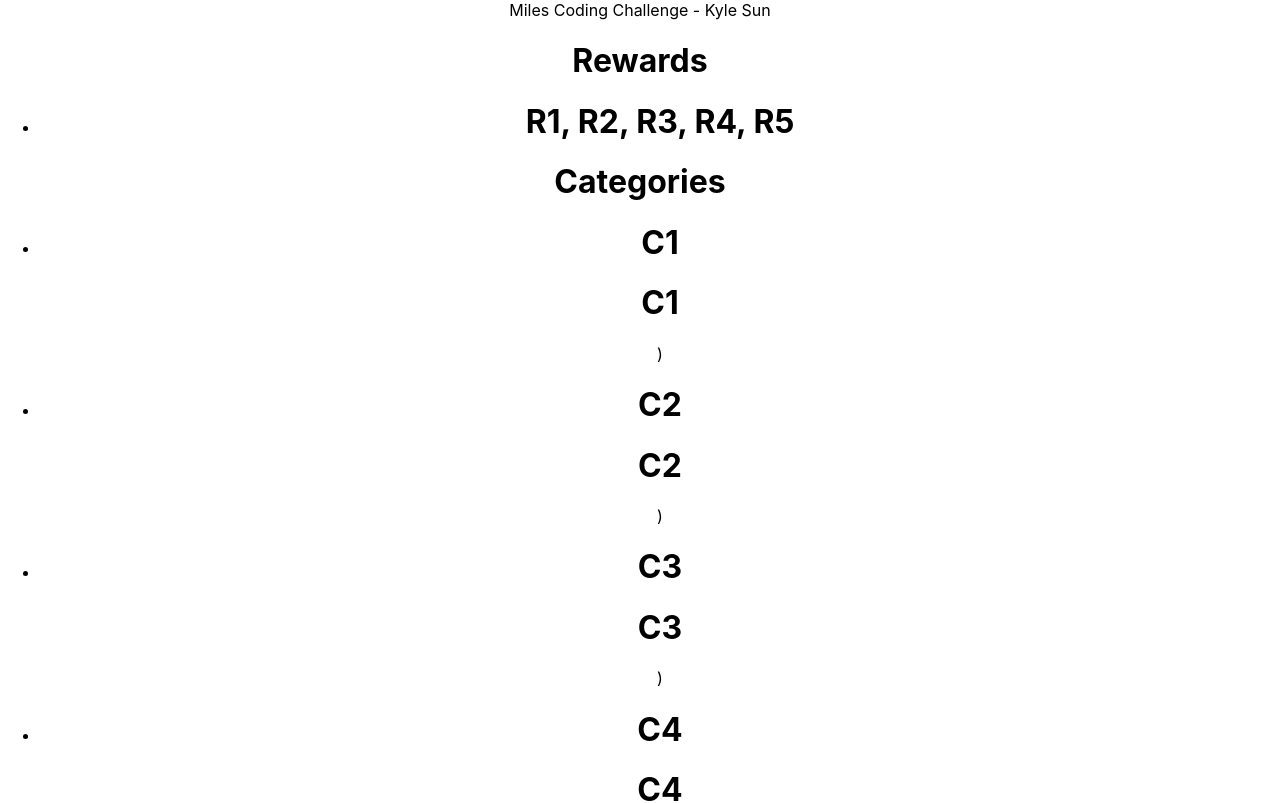
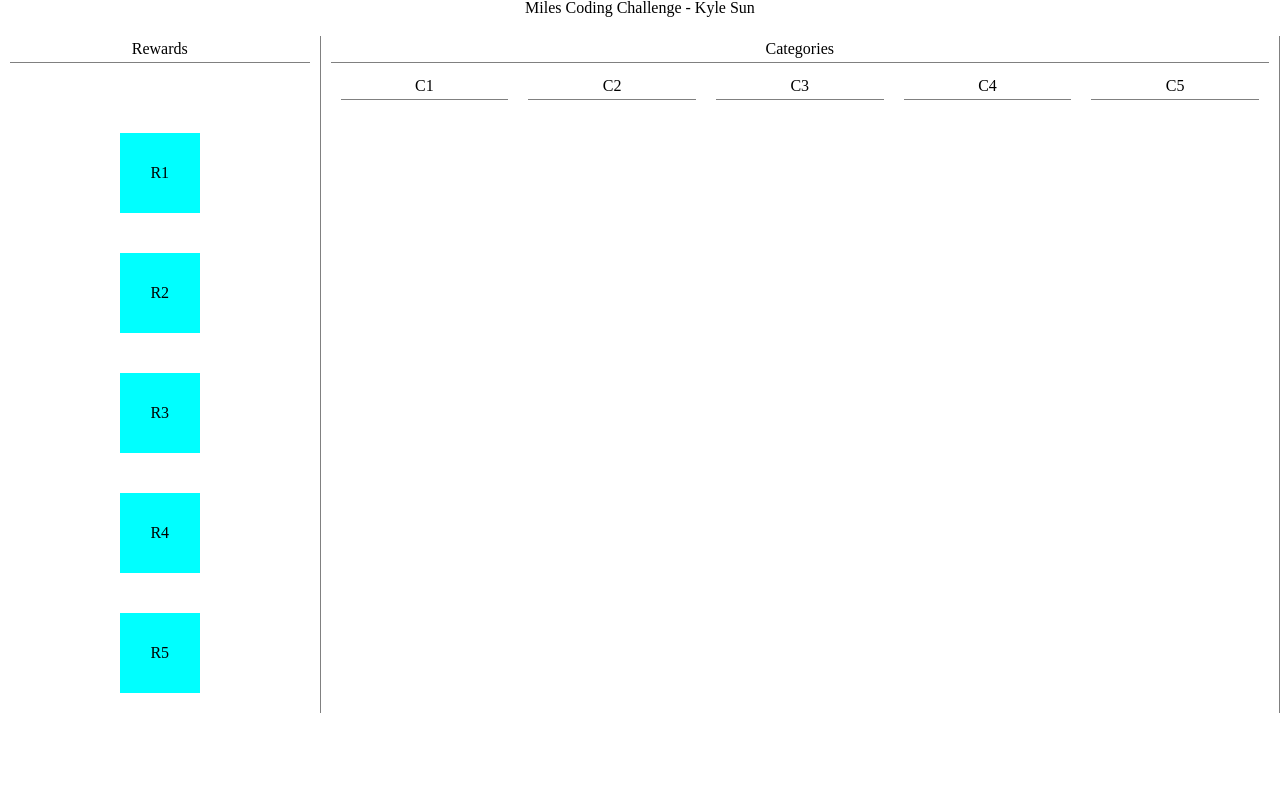
Before and after one commit to xkylesun/miles_challenge, a React (Create React App) app in the folder frontend/: page / in a window 1280 px wide. Shown: the top 803 px of the page. Built offline with nearby package versions, Linux system fonts and the light colour scheme.

Commit message:
basic functionality

```diff
--- a/frontend/src/App.css
+++ b/frontend/src/App.css
@@ -36,3 +36,123 @@
     transform: rotate(360deg);
   }
 }
+
+/* http://meyerweb.com/eric/tools/css/reset/
+   v2.0 | 20110126
+   License: none (public domain)
+*/
+
+html, body, div, span, applet, object, iframe,
+h1, h2, h3, h4, h5, h6, p, blockquote, pre,
+a, abbr, acronym, address, big, cite, code,
+del, dfn, em, img, ins, kbd, q, s, samp,
+small, strike, strong, sub, sup, tt, var,
+b, u, i, center,
+dl, dt, dd, ol, ul, li,
+fieldset, form, label, legend,
+table, caption, tbody, tfoot, thead, tr, th, td,
+article, aside, canvas, details, embed,
+figure, figcaption, footer, header, hgroup,
+menu, nav, output, ruby, section, summary,
+time, mark, audio, video {
+	margin: 0;
+	padding: 0;
+	border: 0;
+	font-size: 100%;
+	font: inherit;
+	vertical-align: baseline;
+}
+/* HTML5 display-role reset for older browsers */
+article, aside, details, figcaption, figure,
+footer, header, hgroup, menu, nav, section {
+	display: block;
+}
+body {
+	line-height: 1;
+}
+ol, ul {
+	list-style: none;
+}
+blockquote, q {
+	quotes: none;
+}
+blockquote:before, blockquote:after,
+q:before, q:after {
+	content: '';
+	content: none;
+}
+
+/* css start here */
+
+table {
+	border-collapse: collapse;
+	border-spacing: 0;
+}
+
+.table {
+  margin-top: 20px;
+  display: flex;
+}
+
+.reward_col {
+  width: 25%;
+  border-right: 1px solid gray;
+}
+
+.category_col {
+  width: 75%;
+  border-right: 1px solid gray;
+}
+
+.reward_list {
+  display: flex;
+  flex-direction: column;
+  align-items: center;
+  margin-top: 50px;
+  min-width: 120px;
+}
+
+.reward_item {
+  height: 80px;
+  width: 80px;
+  background-color: aqua;
+  margin: 20px;
+  display: flex;
+  justify-content: center;
+  align-items: center;
+}
+
+.category_list {
+  display: flex;
+  margin: 10px;
+  height: 100%;
+}
+
+.category_item {
+  display: inline-block;
+  width: 100%;
+}
+
+.category_body {
+  height: 100%;
+}
+
+.category_rewards {
+  height: 100%;
+}
+
+.tbl_title {
+  padding: 5px 10px;
+  margin: 0 10px;
+  border-bottom: 1px solid gray;
+}
+
+.reward_in_cat {
+  position: relative;
+}
+
+.reward_button {
+  position: absolute;
+  top: 0;
+  right: 0;
+}
--- a/frontend/src/components/category.jsx
+++ b/frontend/src/components/category.jsx
@@ -4,39 +4,22 @@
 class Category extends React.Component {
     constructor(props) {
         super(props)
-        this.state = {
-            rewards: this.props.rewards || []
-        }
-        this.remove = this.remove.bind(this);
-        this.add = this.add.bind(this);
-    }
-
-    add(rewardName) {
-        let rew = {
-            name: rewardName,
-            category: this.props.name
-        }
-        let tmp = this.state.rewards.slice();
-        tmp.push(rew);
-        this.setState({state: tmp});
-    }
-
-    remove(rewardName){
-        let tmp = this.state.rewards.slice();
-        tmp = tmp.filter(rew => rew.name !== rewardName)
-        this.setState({rewards: tmp});
     }
 
     render() {
         return (
-            <div>
-                <h1>{this.props.name}</h1>
-                <ul>
+            <div className="category_body" id="category_body">
+                <h1 className="tbl_title">{this.props.name}</h1>
+                <ul
+                    className="category_rewards"
+                    id={this.props.name}>
                     {
-                        this.state.rewards.map(rew => (
+                        this.props.rewards.map(rew => (
                             <Reward
-                                name={rew.name}
-                                remove={this.remove}
+                                key={rew}
+                                name={rew}
+                                category={this.props.name}
+                                remove={this.props.removeReward}
                             />
                             )
                         )
--- a/frontend/src/components/reward.jsx
+++ b/frontend/src/components/reward.jsx
@@ -3,15 +3,14 @@
 class Reward extends React.Component {
     constructor(props) {
         super(props)
-        this.state = {
-            category: this.props.category
-        };
     }
 
     render() {
         return (
-            <div>
-                <button onClick={this.props.remove(this.props.name)}>x</button>
+            <div className="reward_item reward_in_cat">
+                <button
+                    className="reward_button"
+                    onClick={() => this.props.remove(this.props.name, this.props.category)}>x</button>
                 <h1>{this.props.name}</h1>
             </div>
         );
--- a/frontend/src/components/table.jsx
+++ b/frontend/src/components/table.jsx
@@ -4,8 +4,19 @@
 class Table extends React.Component {
     constructor(props) {
         super(props)
-        this.rewards = ["R1, R2, R3, R4, R5"];
-        this.categories = ["C1", "C2", "C3", "C4", "C5"]
+        this.rewards = ["R1", "R2", "R3", "R4", "R5"];
+        this.categories = ["C1", "C2", "C3", "C4", "C5"];
+        this.state = {
+            C1: [],
+            C2: [],
+            C3: [],
+            C4: [],
+            C5: []
+        }
+        this.addReward = this.addReward.bind(this);
+        this.removeReward = this.removeReward.bind(this);
+        this.drag = this.drag.bind(this);
+        this.drop = this.drop.bind(this);
     }
 
     allowDrop(e) {
@@ -18,46 +29,71 @@
 
     drop(e) {
         e.preventDefault();
+        let tmp = e.target;
+        while (tmp.parentNode.id !== "category_body") {
+            tmp = tmp.parentElement;
+        }
         let rewName = e.dataTransfer.getData("text");
-        this.addReward(rewName);
+
+
+        let col = tmp.id;
+
+        this.addReward(rewName, col);
+        // setTimeout(() => console.log(this.state), 1000)
+
     }
 
-    addReward(rewName){
-        this.ref.rewName.add(rewName);
+    addReward(rewName, col){
+        let tmp = this.state[col].slice();
+        for (let i = 0; i < tmp.length; i++){
+            if (tmp[i] === rewName) return;
+        }
+        tmp.push(rewName);
+        this.setState({[col]: tmp})
+    }
+
+    removeReward(rewardName, col){
+        let tmp = this.state[col].slice();
+        tmp = tmp.filter(rew => rew !== rewardName)
+        console.log(tmp)
+        this.setState({[col]: tmp});
+        setTimeout(() => console.dir(this.state, 1000))
     }
 
     render() {
         return (
-            <div>
-                <span>
-                    <h1>Rewards</h1>
-                    <ul>
-                        {this.rewards.map(el => (<li>
-                            <span
-                                id={el}
-                                draggable={true}
-                                onDragStart={e => this.drag(e)}
+            <div className="table">
+                <span className="reward_col">
+                    <h1 className="tbl_title">Rewards</h1>
+                    <ul className="reward_list">
+                        {this.rewards.map(el => (
+                        <li
+                            key={el}
+                            id={el}
+                            className="reward_item"
+                            draggable={true}
+                            onDragStart={e => this.drag(e)}
                             >
-                                <h1>{el}</h1>
-                            </span>
+                            <h1>{el}</h1>
                         </li>))}
                     </ul>
                 </span>
-                <span>
-                    <h1>Categories</h1>
-                    <ul>
+                <span className="category_col">
+                    <h1 className="tbl_title">Categories</h1>
+                    <ul className="category_list" id="category_list">
                         {this.categories.map(el => (<li
-                                id={el}
-                                ondrop={e => this.drop(e)}
-                                ondragover={e => this.allowDrop(e)}
+                                key={el}
+                                className="category_item"
+                                onDrop={e => this.drop(e)}
+                                onDragOver={e => this.allowDrop(e)}
                             >
-                            <h1>{el}</h1>
                             <Category
                                 name={el}
-                                ref={(ref) => this.el = ref}
                                 // retrieve from cache later
-                                rewards={[]}
-                            />)
+                                rewards={this.state[el]}
+                                drop={this.drop}
+                                removeReward={this.removeReward}
+                            />
                         </li>))}
                     </ul>
                 </span>
```
